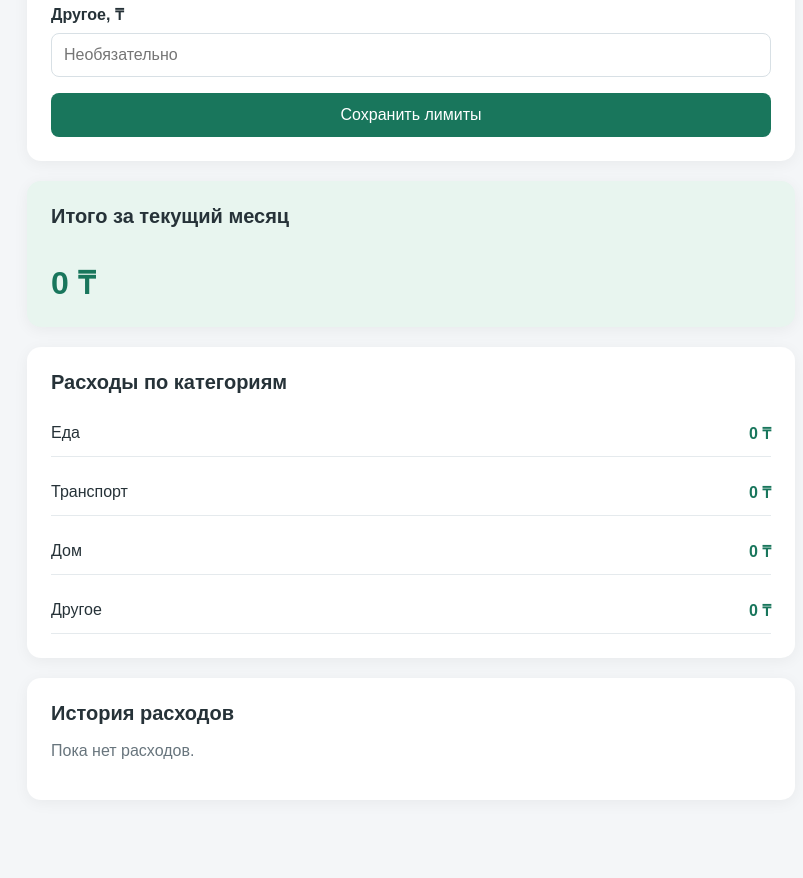
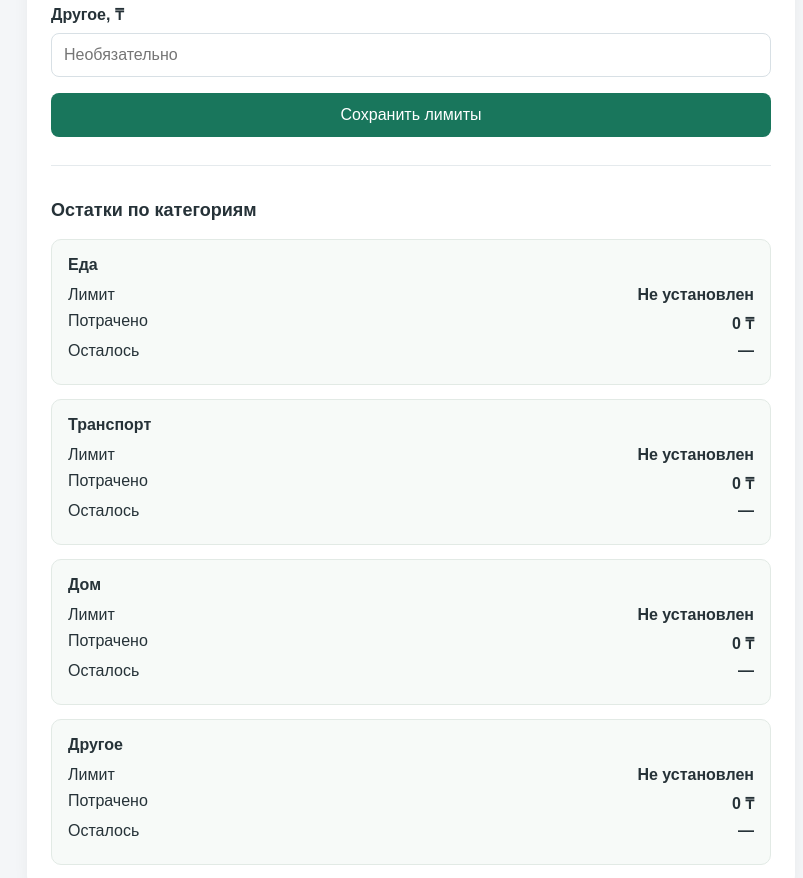
Before and after one commit to takabaevaaigerim-star/Rashody, a plain HTML site: page index.html in a window 1280 px wide. Shown: the part 1258-2136 px from the top of the page, without its empty margins (229-1032 px from the left). Before the commit the page ends 2108 px from the top, so only its background shows below. Drawn offline with Linux system fonts and the light colour scheme.

Commit message:
Шаг 2: добавить остатки по категориям

```diff
--- a/index.html
+++ b/index.html
@@ -39,7 +39,6 @@
                  inputmode="numeric"
                  placeholder="Например: 5000">
         </label>
-
         <label>
           Категория
           <select id="category">
@@ -49,18 +48,15 @@
             <option value="Другое">Другое</option>
           </select>
         </label>
-
         <label>
           Дата
           <input id="date" type="date">
         </label>
-
         <label>
           Комментарий
           <input id="comment" type="text"
                  placeholder="Например: продукты">
         </label>
-
         <p id="error" role="alert"></p>
         <button type="submit">Добавить трату</button>
       </form>
@@ -88,7 +84,6 @@
           <span>Потрачено</span>
           <strong id="budget-spent">0 ₸</strong>
         </div>
-
         <div class="progress-track"
              role="progressbar"
              aria-label="Использовано бюджета"
@@ -98,9 +93,7 @@
              id="budget-progress">
           <div id="progress-fill"></div>
         </div>
-
         <p id="budget-percent"></p>
-
         <div class="budget-line remaining">
           <span id="remaining-label">Осталось</span>
           <strong id="budget-remaining">0 ₸</strong>
@@ -108,7 +101,6 @@
       </div>
     </section>
 
-    <!-- Урок 10: шаг 1 — лимиты категорий -->
     <section class="card">
       <h2>Лимиты по категориям</h2>
       <p class="section-hint">
@@ -122,21 +114,18 @@
                  inputmode="numeric"
                  placeholder="Например: 15000">
         </label>
-
         <label>
           Транспорт, ₸
           <input id="limit-transport" type="text"
                  inputmode="numeric"
                  placeholder="Например: 5000">
         </label>
-
         <label>
           Дом, ₸
           <input id="limit-home" type="text"
                  inputmode="numeric"
                  placeholder="Например: 20000">
         </label>
-
         <label>
           Другое, ₸
           <input id="limit-other" type="text"
@@ -147,6 +136,12 @@
         <p id="category-limit-error" role="alert"></p>
         <button type="submit">Сохранить лимиты</button>
       </form>
+
+      <!-- Урок 10: Шаг 2 -->
+      <div id="category-budget-details" class="category-budget-details">
+        <h3>Остатки по категориям</h3>
+        <div id="category-budget-list"></div>
+      </div>
     </section>
 
     <section class="card summary">
--- a/script.js
+++ b/script.js
@@ -148,7 +148,6 @@
     return element;
   }
 
-  // Шаг 1: загружаем лимиты текущего месяца в поля.
   function renderCategoryLimits() {
     if (!categoryLimitForm) return;
 
@@ -162,6 +161,65 @@
         Number.isSafeInteger(value) && value > 0
           ? String(value)
           : "";
+    });
+  }
+
+  // Урок 10 — шаг 2: остатки по категориям.
+  function renderCategoryBudgetDetails(categoryTotals) {
+    const container = $("category-budget-list");
+    if (!container) return;
+
+    container.replaceChildren();
+
+    const limits = categoryLimits[currentMonth()] || {};
+
+    Object.keys(categories).forEach((category) => {
+      const spent = categoryTotals[category] || 0;
+      const limit = limits[category];
+      const hasLimit =
+        Number.isSafeInteger(limit) && limit > 0;
+
+      const card = document.createElement("div");
+      card.className = "category-budget-item";
+
+      card.appendChild(
+        createText("h4", category)
+      );
+
+      const limitLine = document.createElement("p");
+      limitLine.appendChild(
+        createText("span", "Лимит")
+      );
+      limitLine.appendChild(
+        createText(
+          "strong",
+          hasLimit ? money(limit) : "Не установлен"
+        )
+      );
+      card.appendChild(limitLine);
+
+      const spentLine = document.createElement("p");
+      spentLine.appendChild(
+        createText("span", "Потрачено")
+      );
+      spentLine.appendChild(
+        createText("strong", money(spent))
+      );
+      card.appendChild(spentLine);
+
+      const remainingLine = document.createElement("p");
+      remainingLine.appendChild(
+        createText("span", "Осталось")
+      );
+      remainingLine.appendChild(
+        createText(
+          "strong",
+          hasLimit ? money(limit - spent) : "—"
+        )
+      );
+      card.appendChild(remainingLine);
+
+      container.appendChild(card);
     });
   }
 
@@ -303,7 +361,9 @@
     });
 
     emptyMessage.hidden = expenses.length > 0;
+
     renderBudget(monthlyTotal);
+    renderCategoryBudgetDetails(categoryTotals);
   }
 
   form.addEventListener("submit", (event) => {
@@ -378,7 +438,6 @@
     }
   });
 
-  // Шаг 1: сохраняем лимиты категорий.
   if (categoryLimitForm) {
     categoryLimitForm.addEventListener("submit", (event) => {
       event.preventDefault();
@@ -404,7 +463,6 @@
         }
       });
 
-      // Не сохраняем 0, отрицательные и неверные значения.
       for (const category of Object.keys(categoryLimitFields)) {
         const raw = $(categoryLimitFields[category]).value.trim();
 
@@ -429,6 +487,7 @@
         categoryLimits = nextCategoryLimits;
         categoryLimitError.textContent = "";
         renderCategoryLimits();
+        render();
       } catch (error) {
         categoryLimitError.textContent =
           "Не удалось сохранить лимиты.";
--- a/styles.css
+++ b/styles.css
@@ -40,6 +40,10 @@ header p {
 h2 {
   margin-top: 0;
   font-size: 20px;
+}
+
+h3 {
+  font-size: 18px;
 }
 
 form {
@@ -87,13 +91,15 @@ select:focus-visible {
 }
 
 #error,
-#budget-error {
+#budget-error,
+#category-limit-error {
   color: #c62828;
   margin: 0;
 }
 
 #error:empty,
-#budget-error:empty {
+#budget-error:empty,
+#category-limit-error:empty {
   display: none;
 }
 
@@ -181,8 +187,6 @@ select:focus-visible {
   display: none !important;
 }
 
-/* Дополнительная функция: месячный бюджет */
-
 .budget-card {
   border: 1px solid #d7e6dc;
 }
@@ -269,23 +273,49 @@ select:focus-visible {
   }
 }
 
-/* Урок 10 — шаг 1: лимиты по категориям */
-
 .section-hint {
   color: #68757d;
   margin-bottom: 20px;
-}
-
-#category-limit-error {
-  color: #c62828;
-  margin: 0;
-}
-
-#category-limit-error:empty {
-  display: none;
 }
 
 #category-limit-form {
   display: grid;
   gap: 16px;
 }
+
+/* Урок 10 — шаг 2: остатки по категориям */
+
+.category-budget-details {
+  margin-top: 28px;
+  border-top: 1px solid #e5eaed;
+  padding-top: 16px;
+}
+
+#category-budget-list {
+  display: grid;
+  gap: 14px;
+}
+
+.category-budget-item {
+  padding: 16px;
+  background: #f7faf8;
+  border: 1px solid #e2eae5;
+  border-radius: 10px;
+}
+
+.category-budget-item h4 {
+  margin: 0 0 12px;
+  font-size: 16px;
+}
+
+.category-budget-item p {
+  display: flex;
+  justify-content: space-between;
+  gap: 12px;
+  margin: 8px 0;
+}
+
+.category-budget-item strong {
+  text-align: right;
+  overflow-wrap: anywhere;
+}
```
Also changed, not shown: 1 other file.
